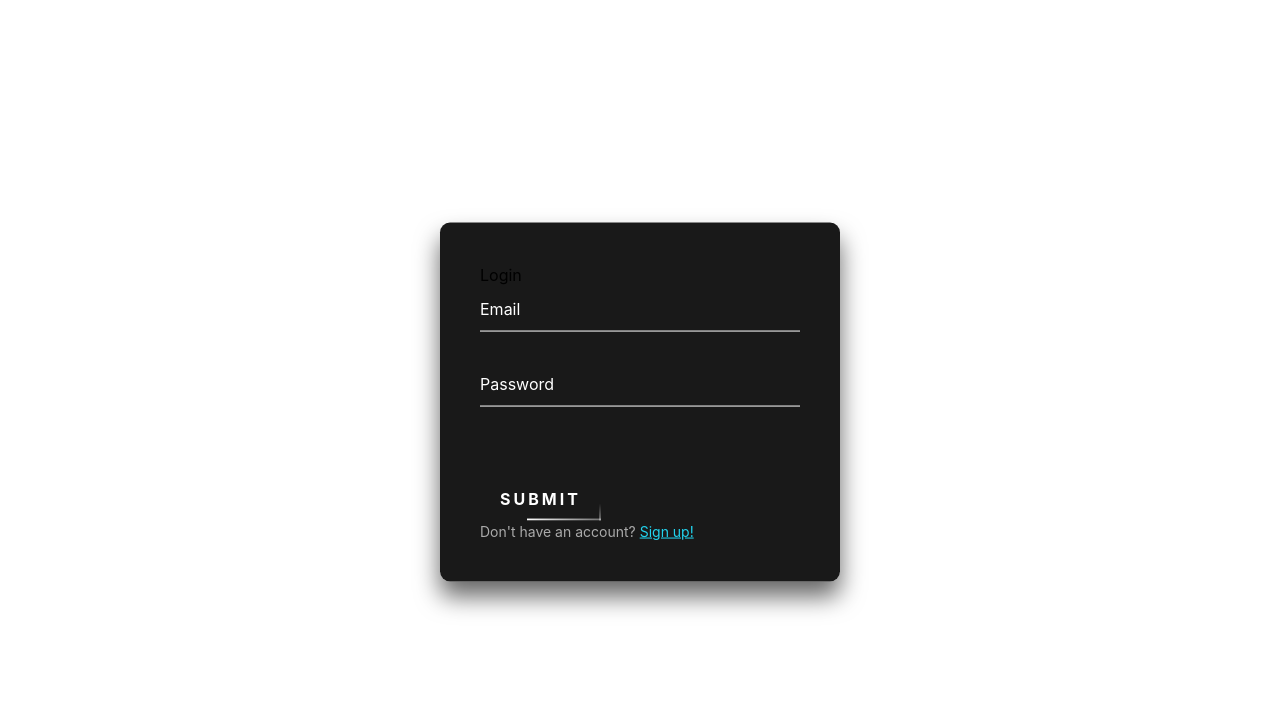
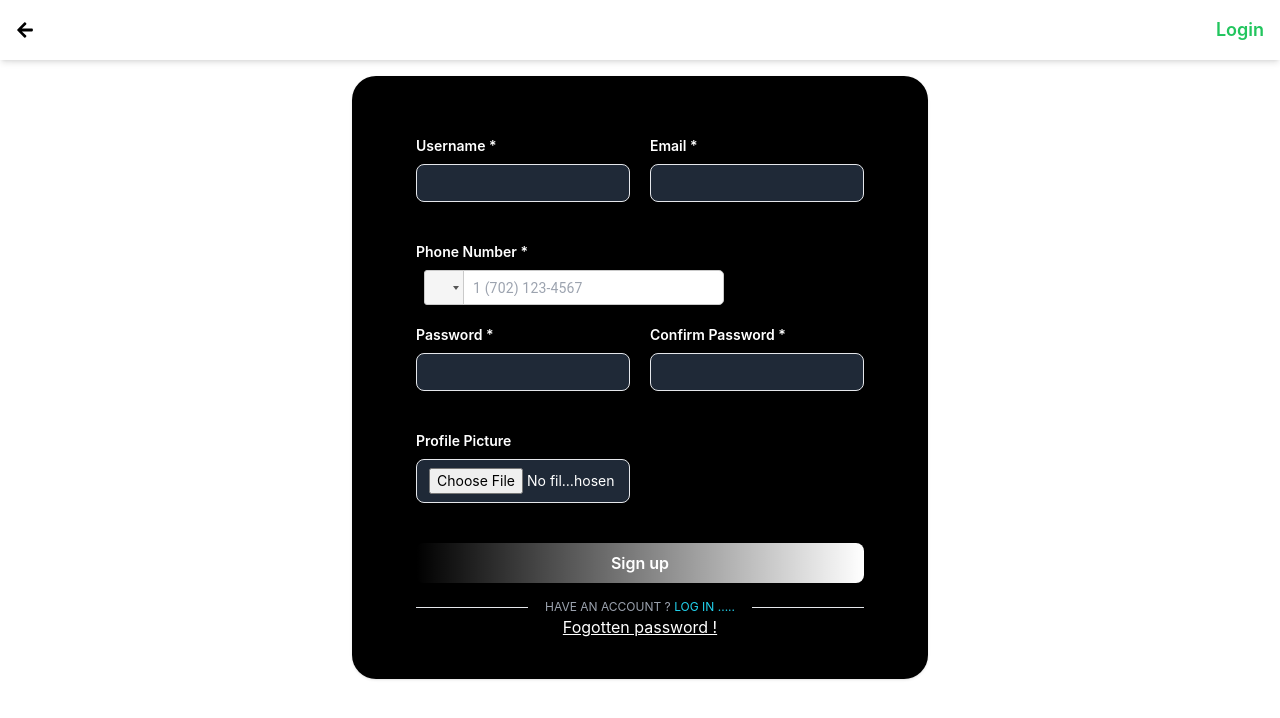
Before and after one commit to irungudennisnganga/chat-web-application-frontend, a React (Create React App) app in the folder web/: page /signup in a window 1280 px wide. Before the commit this address led to /login. Shown: the top 718 px of the page. Built offline with nearby package versions, Linux system fonts and the light colour scheme.

Commit message:
working on welcome page to work for all screen sizes, modified login, signup and verifyotp

```diff
--- a/web/src/App.css
+++ b/web/src/App.css
@@ -78,3 +78,42 @@ body.blue {
     transform: rotate(360deg);
   }
 }
+
+@keyframes colorChange {
+  0% {
+    background-color: #0000ff; /* blue */
+  }
+  50% {
+    background-color: #00ff00; /* green */
+  }
+  100% {
+    background-color: #0000ff; /* blue */
+  }
+}
+
+.button-animated {
+  animation: colorChange 2s infinite; /* 2s duration, infinite loop */
+  transition: transform 0.2s;
+}
+
+.button-animated:hover {
+  transform: scale(1.1);
+}
+
+.signup {
+  top: 0;
+  left: -100%;
+  width: 100%;
+  /* height: 2px; */
+  background: linear-gradient(90deg, transparent, #fff);
+  animation: btn-anim1 1.5s linear infinite;
+}
+@keyframes btn-anim4 {
+  0% {
+    bottom: -100%;
+  }
+
+  50%,100% {
+    bottom: 100%;
+  }
+}
--- a/web/src/components/NavBar.js
+++ b/web/src/components/NavBar.js
@@ -10,6 +10,8 @@ const Navbar = ({ user: propUser }) => {
   const [dropdownVisible, setDropdownVisible] = useState(false);
   const [theme, setTheme] = useState(localStorage.getItem('theme') || 'light');
   const [user, setUser] = useState(propUser);
+
+  const currentPath = location.pathname;
 
   useEffect(() => {
     const storedUser = JSON.parse(localStorage.getItem('user'));
@@ -74,17 +76,15 @@ const Navbar = ({ user: propUser }) => {
 
   // Determine if Navbar should be displayed based on current location
   const shouldDisplayNavbar = () => {
-    const currentPath = location.pathname;
+
     return !(currentPath === '/login' || currentPath === '/signup' || currentPath.startsWith('/otp-verification') || currentPath === '/' );
   };
-
-  if (!user || !shouldDisplayNavbar()) {
-    return null; // Return null if user is not loaded or Navbar should not be displayed
-  }
 
   return (
     <nav className={`fixed top-0 left-0 right-0 p-4 flex items-center justify-between shadow-md ${theme === 'light' ? 'bg-white text-black' : theme === 'dark' ? 'bg-gray-900 text-white' : 'bg-blue-500 text-white'}`}>
       <div className="flex items-center">
+        {user ? (
+          <>
             <img
               src={user.profile_picture || 'https://images.pexels.com/photos/163036/mario-luigi-yoschi-figures-163036.jpeg?auto=compress&cs=tinysrgb&w=600'}
               alt={user.username}
@@ -94,8 +94,14 @@ const Navbar = ({ user: propUser }) => {
               <p className="text-lg font-semibold">{user.username}</p>
               {/* <p className="font-thin">{user.email}</p> */}
             </div>
+          </>
+        ) : (
+          <NavLink to="/" className="text-lg font-semibold"><FaArrowLeft /></NavLink>
+        )}
       </div>
       <div className="flex space-x-4 items-center">
+        {user ? (
+          <>
             <NavLink
               to="/conversations"
               onClick={() => localStorage.removeItem('user')}
@@ -127,7 +133,7 @@ const Navbar = ({ user: propUser }) => {
                   >
                     Logout
                   </button>
-              <div className="border-t my-2"></div>
+                  <div className="border-t my-2 "></div>
                   <button
                     onClick={() => switchTheme('light')}
                     className={`block w-full text-left px-4 py-2 flex items-center ${theme === 'light' ? 'text-gray-700 hover:bg-gray-200' : 'text-white hover:bg-gray-600'}`}
@@ -149,6 +155,15 @@ const Navbar = ({ user: propUser }) => {
                 </div>
               )}
             </div>
+          </>
+        ) : (
+          <NavLink
+            to={currentPath === '/login' ? '/signup' : '/login'}
+            className="text-lg font-semibold text-green-500"
+          >
+            {currentPath === '/login' ? 'Sign Up' : 'Login'}
+          </NavLink>
+        )}
       </div>
     </nav>
   );
--- /dev/null
+++ b/web/src/pages/FogottenPassword.js
@@ -0,0 +1,139 @@
+import React, { useState } from 'react';
+import axios from 'axios';
+import { ToastContainer, toast } from 'react-toastify';
+import 'react-toastify/dist/ReactToastify.css';
+import { useNavigate } from 'react-router-dom';
+import Navbar from '../components/NavBar';
+
+const ForgotPassword = () => {
+  const [email, setEmail] = useState('');
+  const [showPasswordFields, setShowPasswordFields] = useState(false);
+  const [password, setPassword] = useState('');
+  const [confirmPassword, setConfirmPassword] = useState('');
+  const [message, setMessage] = useState('');
+  const navigate = useNavigate();
+
+  const handleEmailSubmit = async (e) => {
+    e.preventDefault();
+
+    try {
+      const response = await axios.patch('http://127.0.0.1:5555/check-user-forgotten-password', { email }, {
+        headers: { 'Content-Type': 'application/json' },
+      });
+
+      if (response.status === 200) {
+        setShowPasswordFields(true);
+        setMessage('Please enter your new password.');
+      } else if (response.status === 404) {
+        toast.error('User not found.');
+      }
+    } catch (error) {
+      setMessage('Error: ' + (error.response?.data?.message || 'Something went wrong.'));
+    }
+  };
+
+  const handlePasswordSubmit = async (e) => {
+    e.preventDefault();
+
+    if (password !== confirmPassword) {
+      setMessage('Passwords do not match.');
+      return;
+    }
+
+    try {
+      const response = await axios.patch('http://127.0.0.1:5555/update-password', { email, password }, {
+        headers: { 'Content-Type': 'application/json' },
+      });
+
+      if (response.status === 200) {
+        setMessage('Password updated successfully.');
+        toast.success('Password updated successfully.');
+        setEmail('');
+        setPassword('');
+        setConfirmPassword('');
+        setShowPasswordFields(false);
+        setTimeout(() => {
+          navigate('/login');
+        }, 2000);
+      } else if (response.status === 404){
+        toast.success('Password updated successfully.');
+      }
+    } catch (error) {
+      setMessage('Error: ' + (error.response?.data?.message || 'Something went wrong.'));
+    }
+  };
+
+  return (
+    <>
+      <ToastContainer />
+      <div className="flex flex-col items-center justify-center h-screen bg-gray-100 p-4">
+        <Navbar />
+        <form onSubmit={handleEmailSubmit} className="w-full max-w-md">
+          <h2 className="text-2xl text-blue-500 font-bold mb-4">Forgot Password</h2>
+          <div className="mb-4">
+            <label className="block text-gray-700 text-sm font-bold mb-2" htmlFor="email">
+              Email
+            </label>
+            <input
+              type="email"
+              id="email"
+              value={email}
+              onChange={(e) => setEmail(e.target.value)}
+              required
+              className="shadow appearance-none border rounded w-full py-2 px-3 text-gray-700 leading-tight focus:outline-none focus:shadow-outline"
+            />
+          </div>
+          <button
+            type="submit"
+            className="bg-blue-500 hover:bg-blue-700 text-white font-bold py-2 px-4 rounded focus:outline-none focus:shadow-outline"
+          >
+            Submit
+          </button>
+        </form>
+
+        {showPasswordFields && (
+          <form onSubmit={handlePasswordSubmit} className="w-full max-w-md mt-8">
+            <div className="mb-4">
+              <label className="block text-gray-700 text-sm font-bold mb-2" htmlFor="password">
+                New Password
+              </label>
+              <input
+                type="password"
+                id="password"
+                value={password}
+                onChange={(e) => setPassword(e.target.value)}
+                required
+                className="shadow appearance-none border rounded w-full py-2 px-3 text-gray-700 leading-tight focus:outline-none focus:shadow-outline"
+              />
+            </div>
+            <div className="mb-4">
+              <label className="block text-gray-700 text-sm font-bold mb-2" htmlFor="confirmPassword">
+                Confirm Password
+              </label>
+              <input
+                type="password"
+                id="confirmPassword"
+                value={confirmPassword}
+                onChange={(e) => setConfirmPassword(e.target.value)}
+                required
+                className="shadow appearance-none border rounded w-full py-2 px-3 text-gray-700 leading-tight focus:outline-none focus:shadow-outline"
+              />
+            </div>
+            <button
+              type="submit"
+              className="bg-green-500 hover:bg-green-700 text-white font-bold py-2 px-4 rounded focus:outline-none focus:shadow-outline"
+            >
+              Update Password
+            </button>
+          </form>
+        )}
+
+        {message && (
+          <p className="mt-4 text-red-500 text-sm font-semibold">{message}</p>
+        )}
+      </div>
+    </>
+  );
+};
+
+export default ForgotPassword;
--- a/web/src/pages/Login.css
+++ b/web/src/pages/Login.css
@@ -30,7 +30,7 @@
   width: 100%;
   padding: 10px 0;
   font-size: 16px;
-  color: #fff;
+  /* color: #fff; */
   margin-bottom: 30px;
   border: none;
   border-bottom: 1px solid #fff;
--- a/web/src/pages/Login.js
+++ b/web/src/pages/Login.js
@@ -4,10 +4,11 @@ import axios from 'axios';
 import { useNavigate } from 'react-router-dom';
 import { ToastContainer, toast } from 'react-toastify';
 import 'react-toastify/dist/ReactToastify.css';
+import Navbar from '../components/NavBar';
 
 const Login = () => {
-  const notify = () => toast("Login successful 👌");
-  const notify2 = () => toast("Login Request Not successful");
+  const notify = () => toast("Login Successful 🥳");
+  const notify2 = () => toast("Login Request Not Successful 🔐");
   const [formData, setFormData] = useState({
     email: '',
     password: ''
@@ -44,7 +45,7 @@ const Login = () => {
         notify();
         setTimeout(() => {
           navigate('/conversations');
-        }, 2000);  // Delay navigation to ensure the toast is visible
+        }, 3000);  // Delay navigation to ensure the toast is visible
       } else {
         setMessage('Login failed. Please try again.');
 
@@ -58,9 +59,12 @@ const Login = () => {
   };
 
   return (
+    <>
+      <ToastContainer />
+      <Navbar />
     <div className="login-box">
-      <ToastContainer />
-      <p>Login</p>
+
+      <p className='mb-2'>Login◉</p>
       <form onSubmit={handleLogin}>
         <div className="user-box">
           <input
@@ -69,6 +73,7 @@ const Login = () => {
             type="email"
             value={formData.email}
             onChange={handleChange}
+            className='text-green-500'
           />
           <label>Email</label>
         </div>
@@ -79,6 +84,7 @@ const Login = () => {
             type="password"
             value={formData.password}
             onChange={handleChange}
+            className='text-green-500'
           />
           <label>Password</label>
         </div>
@@ -89,10 +95,14 @@ const Login = () => {
           <span></span>
           Submit
         </button>
-        {message && <h1 className='text-white mt-4 mb-4'>{message}</h1>}
+        {message && <h1 className='text-red-500 mt-4 mb-4'>{message}</h1>}
       </form>
-      <p>Don't have an account? <a href="signup" className="a2 sign text-cyan-400">Sign up!</a></p>
+      <p className='mb-2'>Don't have an account? <a href="signup" className="a2 sign text-cyan-400 ">Sign up!</a></p>
+
+      <p>
+        <a href='fogotten-password' className='sign'>Fogotten password !</a> </p>
     </div>
+    </>
   );
 };
 
--- a/web/src/pages/Signup.js
+++ b/web/src/pages/Signup.js
@@ -5,6 +5,7 @@ import { useNavigate, useParams } from 'react-router-dom';
 import axios from 'axios';
 import { ToastContainer, toast } from 'react-toastify';
 import 'react-toastify/dist/ReactToastify.css';
+import Navbar from '../components/NavBar';
 
 function Signup() {
   const { phoneNumber } = useParams();
@@ -17,7 +18,10 @@ function Signup() {
     password_2: ''
   });
   const [image, setImage] = useState(null);
-  const notify = () => toast("Signup successful 👌");
+  const notify = () => toast("Signup Successful 👌.Continue To Email Verification");
+  const notify2 = () => toast("Enter all the required data");
+  const notify3 = () => toast("The credentials that you are using seems to be taken, change them to continue");
+
   const [usernameValid, setUsernameValid] = useState(true);
   const [emailValid, setEmailValid] = useState(true);
   const [phoneValid, setPhoneValid] = useState(true);
@@ -101,9 +105,17 @@ function Signup() {
       });
       setMessage(response.status);
       notify();
-      navigate(`/otp-verification/${formData.phone_number}`);
+      setTimeout(() => {
+        navigate(`/otp-verification/${formData.phone_number}`);
+      }, 3000);
+
     } catch (error) {
-      console.error('Error during signup:', error);
+      console.error('Error during signup:', error.response.status);
+      if(error.response.status===400){
+        notify2()
+      }else if(error.response.status=== 409){
+        notify3()
+      }
       setMessage('Signup failed. Please try again.');
     } finally {
       setIsLoading(false); // Stop loading indicator regardless of success or failure
@@ -112,32 +124,36 @@ function Signup() {
 
   return (
     <div>
-      <div className='big flex justify-evenly items-center mt-16 mb-3'>
-        <ToastContainer />
+      <ToastContainer />
+      <Navbar />
+      <div className='big flex justify-evenly items-center  mb-3'>
+
       </div>
-      <div className="relative py-3 sm:max-w-xl sm:mx-auto mt-24">
+      <div className="relative py-3 sm:max-w-xl sm:mx-auto mt-16">
         <div className="relative px-4 py-10 bg-black mx-8 md:mx-0 shadow rounded-3xl sm:p-10">
+          {/* <h2>sign up</h2> */}
           <div className="max-w-md mx-auto text-white">
             <div className="mt-5 grid grid-cols-1 sm:grid-cols-2 gap-5">
               <div>
-                <label className="font-semibold text-sm text-gray-400 pb-1 block" htmlFor="username">
-                  Username
+                <label className="font-semibold text-sm text-white pb-1 block" htmlFor="username">
+                  Username *
                 </label>
                 <input
-                  className={`border rounded-lg px-3 py-2 mt-1 mb-5 text-sm w-full bg-gray-800 text-white focus:border-blue-500 focus:ring-2 focus:ring-blue-500 ${usernameValid ? '' : 'border-red-500'}`}
+                  className={`border rounded-lg px-3 py-2 mt-1 mb-5 text-sm w-full bg-gray-800 text-green-500 focus:border-blue-500 focus:ring-2 focus:ring-blue-500 ${usernameValid ? '' : 'border-red-500'}`}
                   required
                   type="text"
                   id="username"
                   value={formData.username}
                   onChange={handleUserNameChange}
+
                 />
               </div>
               <div>
-                <label className="font-semibold text-sm text-gray-400 pb-1 block" htmlFor="email">
-                  Email
+                <label className="font-semibold text-sm text-white pb-1 block" htmlFor="email">
+                  Email *
                 </label>
                 <input
-                  className={`border rounded-lg px-3 py-2 mt-1 mb-5 text-sm w-full bg-gray-800 text-white focus:border-blue-500 focus:ring-2 focus:ring-blue-500 ${emailValid ? '' : 'border-red-500'}`}
+                  className={`border rounded-lg px-3 py-2 mt-1 mb-5 text-sm w-full bg-gray-800 text-green-500 focus:border-blue-500 focus:ring-2 focus:ring-blue-500 ${emailValid ? '' : 'border-red-500'}`}
                   required
                   type="email"
                   id="email"
@@ -146,14 +162,14 @@ function Signup() {
                 />
               </div>
               <div>
-                <label className="font-semibold text-sm text-gray-400 pb-1 block" htmlFor="phone_number">
-                  Phone Number
+                <label className="font-semibold text-sm text-white pb-1 block" htmlFor="phone_number">
+                  Phone Number *
                 </label>
                 <PhoneInput
                   id="phone_number"
                   required
                   international
-                  className={`form-input mt-1 block ml-2 text-gray-400 flex-none w-64 ${phoneValid ? '' : 'border-red-500'}`}
+                  className={`form-input mt-1 block ml-2  text-green-500 flex-none w-64 ${phoneValid ? '' : 'border-red-500'}`}
                   defaultCountry="KE"
                   limitMaxLength
                   maxLength={15}
@@ -162,11 +178,11 @@ function Signup() {
               </div>
               <br />
               <div>
-                <label className="font-semibold text-sm text-gray-400 pb-1 block" htmlFor="password">
-                  Password
+                <label className="font-semibold text-sm text-white pb-1 block" htmlFor="password">
+                  Password *
                 </label>
                 <input
-                  className={`border rounded-lg px-3 py-2 mt-1 mb-5 text-sm w-full bg-gray-800 text-white focus:border-blue-500 focus:ring-2 focus:ring-blue-500 ${password1Valid ? '' : 'border-red-500'}`}
+                  className={`border rounded-lg px-3 py-2 mt-1 mb-5 text-sm w-full bg-gray-800 text-green-500 focus:border-blue-500 focus:ring-2 focus:ring-blue-500 ${password1Valid ? '' : 'border-red-500'}`}
                   required
                   type="password"
                   id="password"
@@ -175,11 +191,11 @@ function Signup() {
                 />
               </div>
               <div>
-                <label className="font-semibold text-sm text-gray-400 pb-1 block" htmlFor="confirm-password">
-                  Confirm Password
+                <label className="font-semibold text-sm text-white pb-1 block" htmlFor="confirm-password">
+                  Confirm Password *
                 </label>
                 <input
-                  className={`border rounded-lg px-3 py-2 mt-1 mb-5 text-sm w-full bg-gray-800 text-white focus:border-blue-500 focus:ring-2 focus:ring-blue-500 ${password2Valid ? '' : 'border-red-500'}`}
+                  className={`border rounded-lg px-3 py-2 mt-1 mb-5 text-sm w-full bg-gray-800 text-green-500 focus:border-blue-500 focus:ring-2 focus:ring-blue-500 ${password2Valid ? '' : 'border-red-500'}`}
                   required
                   type="password"
                   id="confirm-password"
@@ -188,7 +204,7 @@ function Signup() {
                 />
               </div>
               <div>
-                <label className="font-semibold text-sm text-gray-400 pb-1 block" htmlFor="image">
+                <label className="font-semibold text-sm text-white pb-1 block" htmlFor="image">
                   Profile Picture
                 </label>
                 <input
@@ -205,7 +221,7 @@ function Signup() {
               <button
                 onClick={otp}
                 disabled={!isFormValid() || isLoading}
-                className="py-2 px-4 bg-blue-600 hover:bg-blue-700 focus:ring-blue-500 focus:ring-offset-blue-200 text-white w-full transition ease-in duration-200 text-center text-base font-semibold shadow-md focus:outline-none focus:ring-2 focus:ring-offset-2 rounded-lg"
+                className="signup py-2 px-4 hover:cursor-pointer bg-blue-600 hover:bg-blue-700 focus:ring-blue-500 focus:ring-offset-blue-200 text-white w-full transition ease-in duration-200 text-center text-base font-semibold shadow-md focus:outline-none focus:ring-2 focus:ring-offset-2 rounded-lg"
                 type="button"
               >
                 {isLoading ? 'Signing up...' : 'Sign up'} {/* Show loading text if loading */}
@@ -214,13 +230,16 @@ function Signup() {
             <div className="flex items-center justify-between mt-4">
               <span className="w-1/5 border-b dark:border-gray-600 md:w-1/4"></span>
               <a
-                className="text-xs text-gray-500 uppercase text-cyan-400 hover:underline"
+                className="text-xs text-gray-400 uppercase  hover:underline"
                 href="login"
               >
-                Have an account? Log in
+                Have an account ? <span className='text-cyan-400'>Log in .....</span>
               </a>
+
               <span className="w-1/5 border-b text md:w-1/4"></span>
             </div>
+            <p className='text-center'>
+        <a href='fogotten-password' className='sign'>Fogotten password !</a> </p>
           </div>
         </div>
       </div>
```
Also changed, not shown: web/src/App.js (+5 -2 lines), web/src/pages/Conversations.js (+26 -16 lines), web/src/pages/OTPVerification.js (+19 -2 lines), web/src/pages/SharedConversation.js (+18 -9 lines), web/src/pages/Welcome.js (+36 -31 lines). Lines whose indentation alone changed are shown as unchanged.
